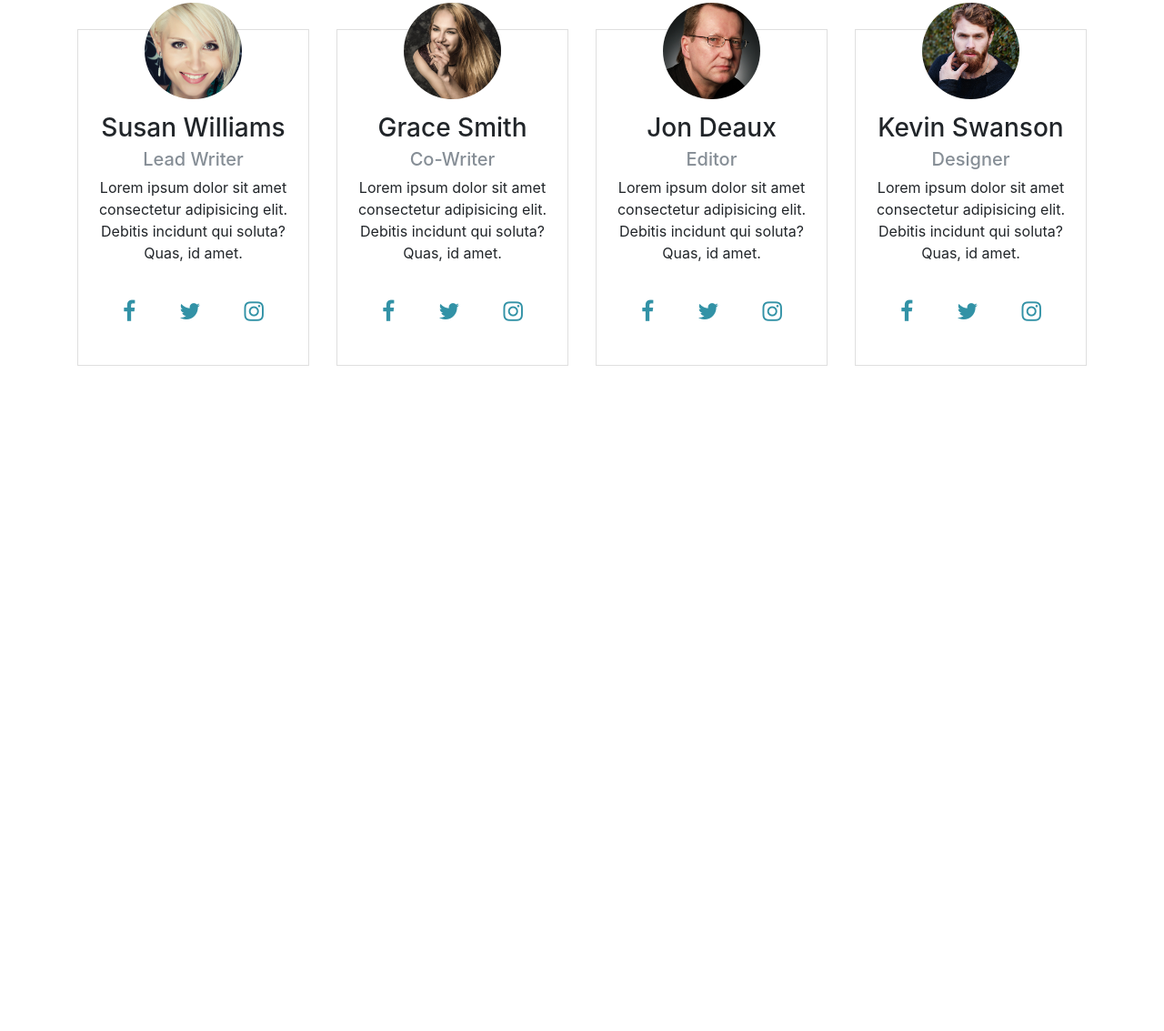
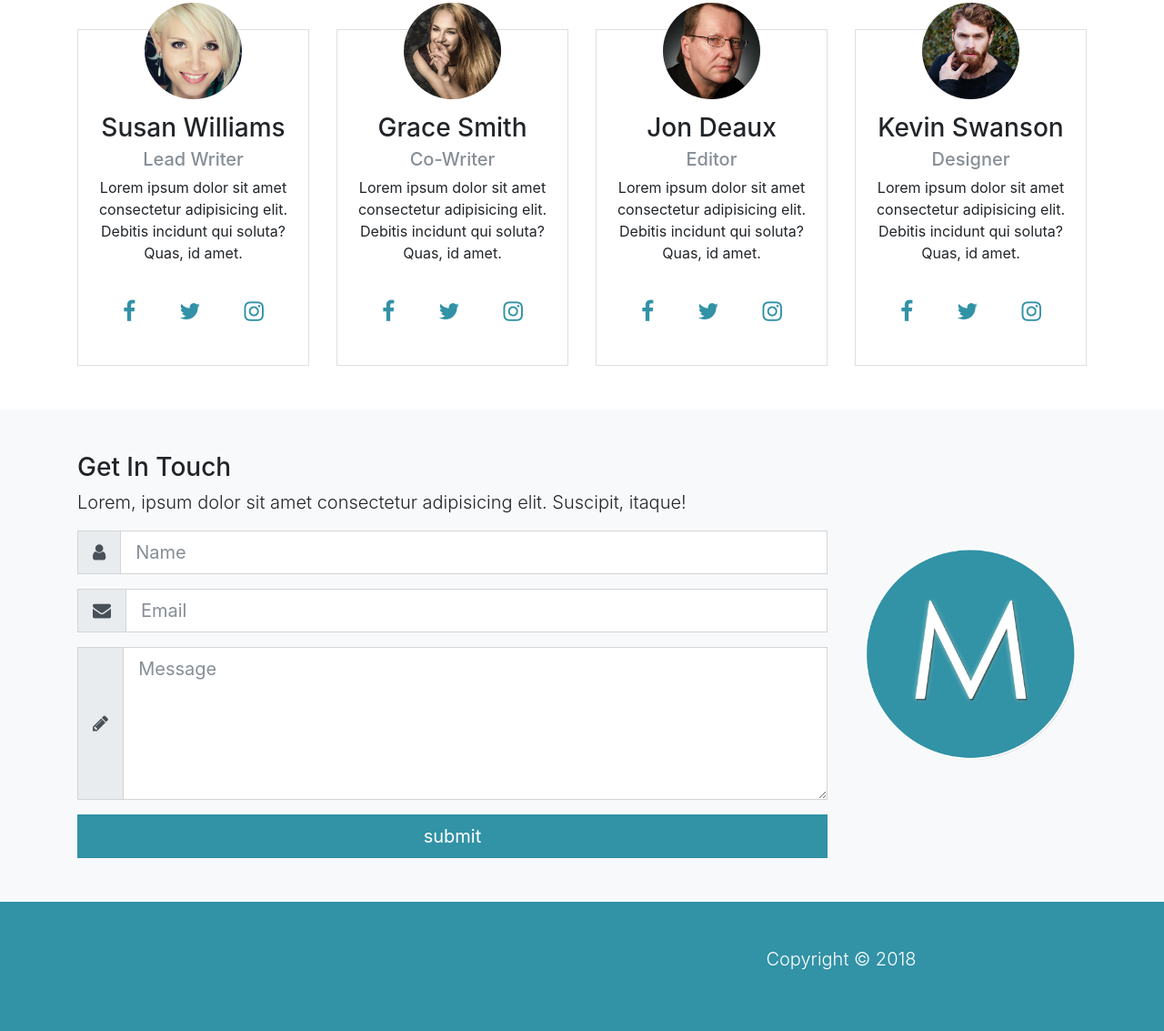
Before and after one commit to jonriddick/mizuxe, a website: page src/index.html in a window 1280 px wide. Shown: the part 1927-3060 px from the top of the page at 91% size. Before the commit the page ends 2377 px from the top, so only its background shows below. Drawn offline with Linux system fonts and the light colour scheme.

Commit message:
Working on contact form & footer

```diff
--- a/src/index.html
+++ b/src/index.html
@@ -281,6 +281,56 @@
 </section>
 
 
+<!-- CONTACT -->
+<section id="contact" class="bg-light py-5">
+  <div class="container">
+    <div class="row">
+      <div class="col-lg-9">
+        <h3>Get In Touch</h3>
+        <p class="lead">Lorem, ipsum dolor sit amet consectetur adipisicing elit. Suscipit, itaque!</p>
+        <form>
+          <div class="form-group">
+            <div class="input-group input-group-lg">
+              <span class="input-group-addon"><i class="fa fa-user"></i>
+              </span>
+              <input type="text" class="form-control" placeholder="Name">
+            </div>
+          </div>
+          <div class="form-group">
+            <div class="input-group input-group-lg">
+              <span class="input-group-addon"><i class="fa fa-envelope"></i>
+              </span>
+              <input type="email" class="form-control" placeholder="Email">
+            </div>
+          </div>
+          <div class="form-group">
+            <div class="input-group input-group-lg">
+              <span class="input-group-addon"><i class="fa fa-pencil"></i>
+              </span>
+              <textarea class="form-control" placeholder="Message" rows="5"></textarea>
+            </div>
+          </div>
+          <input type="submit" value="submit" class="btn btn-primary btn-block btn-lg">
+        </form>
+      </div>
+      <div class="col-lg-3 align-self-center">
+        <img src="img/mlogo.png" alt="" class="img-fluid">
+      </div>
+    </div>
+  </div>
+</section>
+
+<!-- FOOTER -->
+<footer id="main-footer" class="py-5 bg-primary text-white">
+  <div class="container">
+    <div class="row text-center">
+      <div class="col-md-6 ml-auto">
+        <p class="lead">Copyright &copy; 2018</p>
+      </div>
+    </div>
+  </div>
+</footer>
+
   <script src="js/jquery.min.js"></script>
   <script src="js/popper.min.js"></script>
   <script src="js/bootstrap.min.js"></script>
```
